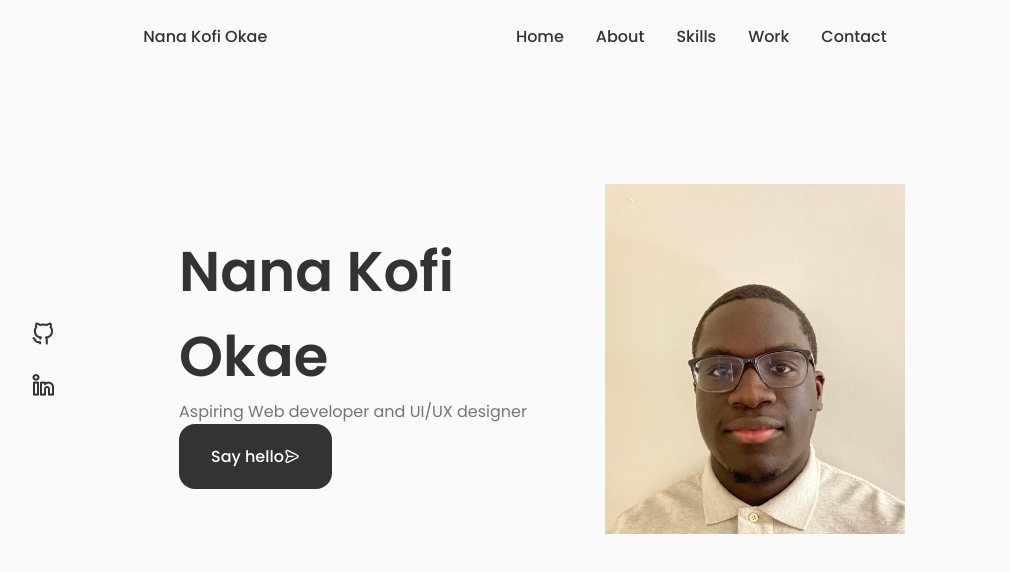
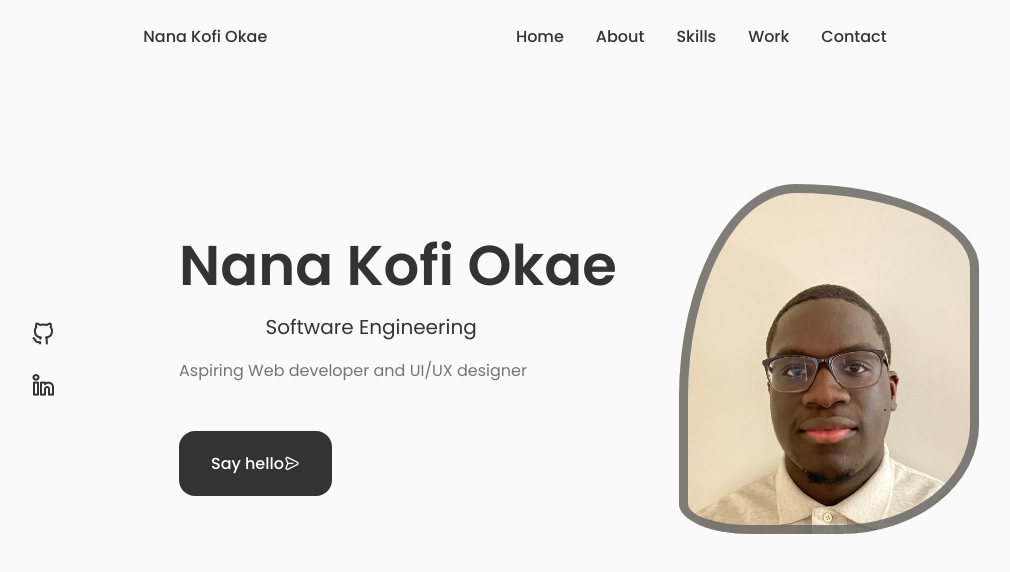
Before and after one commit to Nan3rOkae/Nana-portfolio, a React (Create React App) app in the folder frontend/: page / in a window 1280 px wide. Shown: the top 572 px of the page, without its empty margins (125-1135 px from the left). Built offline with nearby package versions, Linux system fonts and the light colour scheme.

Commit message:
finished the design of home section

```diff
--- a/frontend/src/Components/home/Data.jsx
+++ b/frontend/src/Components/home/Data.jsx
@@ -5,6 +5,7 @@ const Data = () => {
   return (
     <div className="home__data">
       <h1 className="home__title">Nana Kofi Okae</h1>
+      <h3 className="home__subtitle">Software Engineering</h3>
       <p className="home__description">
         Aspiring Web developer and UI/UX designer
       </p>
--- a/frontend/src/Components/home/home.css
+++ b/frontend/src/Components/home/home.css
@@ -1,43 +1,77 @@
-.home__content{
+.home__content {
   grid-template-columns: 116px repeat(2, 1fr);
   padding-top: 5.5rem;
   column-gap: 2rem;
   align-items: center;
 }
 
-.home__social{
+.home__social {
   display: grid;
   grid-template-columns: max-content;
   row-gap: 1rem;
 }
 
-.home__social-icon{
+.home__social-icon {
   font-size: 1.5rem;
   color: var(--title-color);
 }
 
-.home__social-icon:hover{
+.home__social-icon:hover {
   color: var(--title-color-dark);
 }
 
-.home__title{
+.home__title {
   font-size: var(--big-font-size);
-    margin-bottom: var(--mb-0-15)
-}
-.home__discription{
-   max-width: 400px;
-   margin-bottom: var(--mb-0-5);
+  margin-bottom: var(--mb-0-25);
+  width: 28rem;
 }
 
+.home__subtitle {
+  display: relative;
+  font-size: var(--h3-font-size);
+  padding-left: 5.4rem;
+  font-weight: var(--font-normal);
+  margin-bottom: var(--mb-1);
+}
 
-.home__img{
+.home__subtitle::before {
+  content: "";
+  position: absolute;
+  width: 70px;
+  height: 1px;
+  background-color: var(--text-color);
+  left: 0;
+  top: 1rem;
+}
+
+.home__description {
+  max-width: 400px;
+  margin-bottom: var(--mb-3);
+}
+.home__img {
   background: url(../../assets/face.jpg);
   background-repeat: no-repeat;
   background-position: center;
   background-size: cover;
-    box-shadow: inset 0 0 0 9px rgb(255, 255, 255 / 30%);
+  box-shadow: inset 0 0 0 9px rgba(101 101 101 / 80%);
   order: 1;
-    justify-content: center;
+  justify-self: center;
   width: 300px;
   height: 350px;
+  animation: profile_animate 8s ease-in-out infinite 1s;
 }
+
+@keyframes profile_animate {
+  0% {
+    border-radius: 60% 40% 50% 50% / 40% 60% 50% 50%;
+  }
+  25% {
+    border-radius: 50% 80% 50% 90% / 50% 50% 50% 50%;
+  }
+  50% {
+    border-radius: 50% 80% 60% 30% / 80% 30% 40% 10%;
+  }
+  100% {
+    border-radius: 60% 40% 50% 50% / 40% 60% 50% 50%;
+  }
+}
```
Lines whose indentation alone changed are shown as unchanged.
